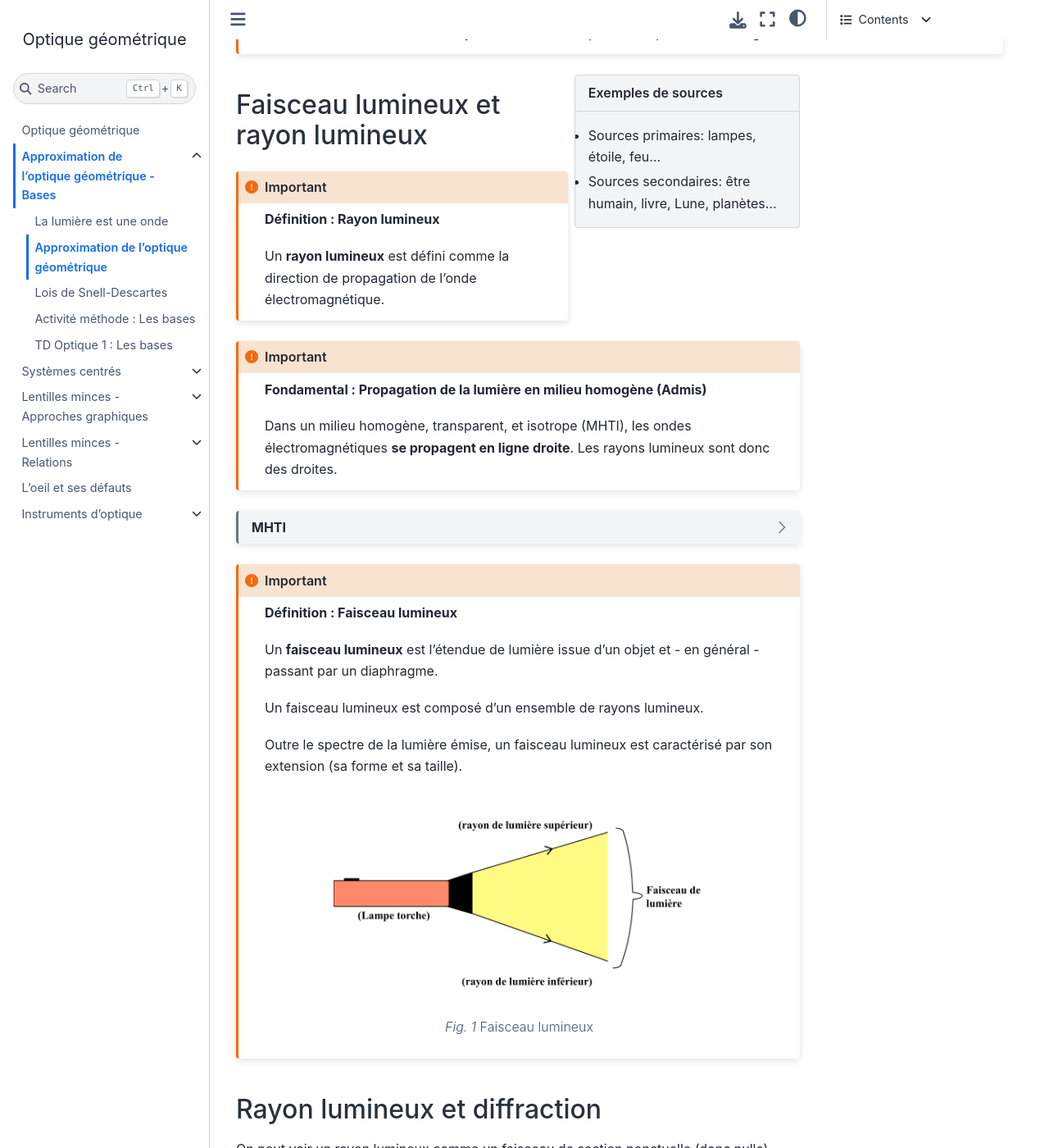
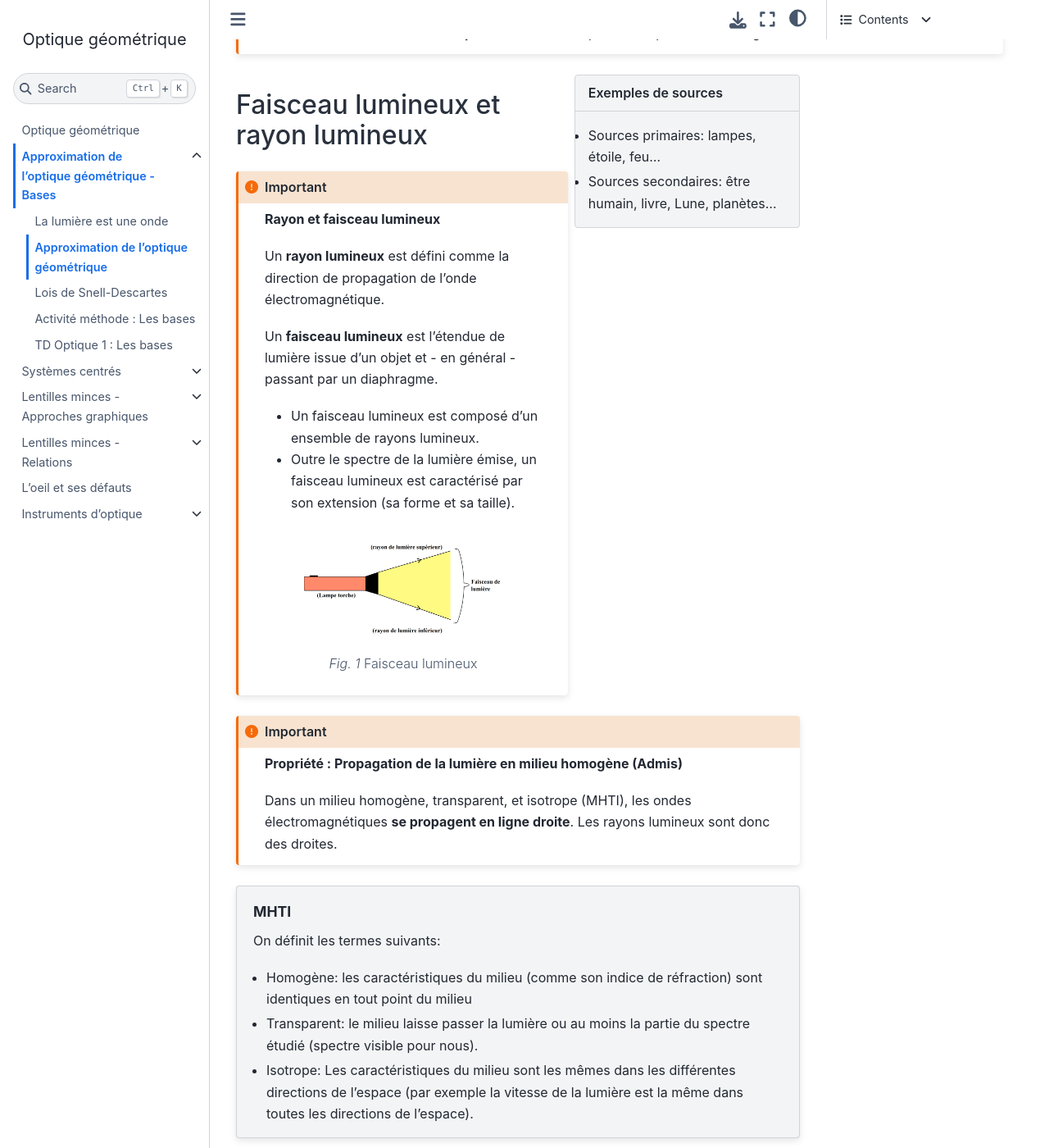
Before and after one commit to pcsi3physiquestan/optique_sources, a Jupyter Book: the page built from notebook/approx.md, in a window 1280 px wide and 1400 px high, scrolled down 569 px. Shown: the whole window at 82% size. Built offline with Jupyter Book 1.0.4 settings and Sphinx 7.4.7 and the Sphinx Book theme 1.1.4, drawn with Linux system fonts in a browser that asks for light colours; pages that are not in the unit, such as notebooks, are missing from menus; some of the changed text lies outside the part shown.

Commit message:
Mise à jour des sources

`````diff
--- a/_static/myfile.css
+++ b/_static/myfile.css
@@ -6,4 +6,6 @@
 
 div.topic{
 	background-color: #f7f7ff;
+	font-size: 0.85em;
+	padding: 0 20px 0 20px;
 }
--- a/notebook/approx.md
+++ b/notebook/approx.md
@@ -37,31 +37,13 @@
 
 ## Faisceau lumineux et rayon lumineux
 
-````{important} __Définition : Rayon lumineux__
+````{important} __Rayon et faisceau lumineux__
 
 Un __rayon lumineux__ est défini comme la direction de propagation de l'onde électromagnétique.
-````
-
-````{important} __Fondamental : Propagation de la lumière en milieu homogène (Admis)__
-
-Dans un milieu homogène, transparent, et isotrope (MHTI), les ondes électromagnétiques __se propagent en ligne droite__. Les rayons lumineux sont donc des droites.
-````
-
-
-```{dropdown} MHTI
-On définit les termes suivants:
-* Homogène: les caractéristiques du milieu (comme son indice de réfraction) sont identiques en tout point du milieu
-* Transparent: le milieu laisse passer la lumière ou au moins la partie du spectre étudié (spectre visible pour nous).
-* Isotrope: Les caractéristiques du milieu sont les mêmes dans les différentes directions de l'espace (par exemple la vitesse de la lumière est la même dans toutes les directions de l'espace).
-```
-
-````{important} __Définition : Faisceau lumineux__
 
 Un __faisceau lumineux__ est l'étendue de lumière issue d'un objet et - en général - passant par un diaphragme.
-
-Un faisceau lumineux est composé d'un ensemble de rayons lumineux.
-
-Outre le spectre de la lumière émise, un faisceau lumineux est caractérisé par son extension (sa forme et sa taille).
+* Un faisceau lumineux est composé d'un ensemble de rayons lumineux.
+* Outre le spectre de la lumière émise, un faisceau lumineux est caractérisé par son extension (sa forme et sa taille).
 
 ```{figure} ./images/faisceau-de-lumiere.png
 :name: faisceau
@@ -71,18 +53,27 @@
 ```
 ````
 
+````{important} __Propriété : Propagation de la lumière en milieu homogène (Admis)__
+
+Dans un milieu homogène, transparent, et isotrope (MHTI), les ondes électromagnétiques __se propagent en ligne droite__. Les rayons lumineux sont donc des droites.
+````
+```{topic} MHTI
+On définit les termes suivants:
+* Homogène: les caractéristiques du milieu (comme son indice de réfraction) sont identiques en tout point du milieu
+* Transparent: le milieu laisse passer la lumière ou au moins la partie du spectre étudié (spectre visible pour nous).
+* Isotrope: Les caractéristiques du milieu sont les mêmes dans les différentes directions de l'espace (par exemple la vitesse de la lumière est la même dans toutes les directions de l'espace).
+```
+
 ## Rayon lumineux et diffraction
 
-On peut voir un rayon lumineux comme un faisceau de  section ponctuelle (donc nulle). Une idée pour isoler un rayon lumineux est donc d'utiliser un diaphragme de section ponctuelle (donc nulle).
+On peut voir un rayon lumineux comme un faisceau de  section ponctuelle (donc nulle). Une idée pour isoler un rayon lumineux est donc d'utiliser un diaphragme de section ponctuelle (donc nulle). Celà permet d'avoir une vision de l'esprit de ce qu'est un rayon. En pratique, on peut chercher à le diaphragmer avec une section très très faible, mais...
 
-Celà permet d'avoir une vision de l'esprit de ce qu'est un rayon. En pratique, on peut chercher à le diaphragmer avec une section très très faible, mais...
+````{margin}
+Le rayon lumineux est uniquement une _vision théorique_ (par la pensée) pour décrire le trajet de la lumière.
+````
+````{important} __Phénomène de diffraction__
 
-
-````{important} __Fondamental : Phénomène de diffraction__
-
-Lorsqu'on essaie d'isoler un rayon lumineux comme précédemment et qu'on atteint une taille de diaphragme de l'ordre du micromètre (pour le visible - c'est-à-dire qu'elle devient de __l'ordre de la longueur d'onde__), la tâche augmente et l'on voit apparaître des anneaux autour de la tâche.
-
-On parle de phénomène de __diffraction.__
+Lorsqu'on essaie d'isoler un rayon lumineux comme précédemment et qu'on atteint une taille de diaphragme de l'ordre du micromètre (pour le visible - c'est-à-dire qu'elle devient de __l'ordre de la longueur d'onde__), la tâche augmente et l'on voit apparaître des anneaux autour de la tâche. On parle de phénomène de __diffraction.__
 
 Le phénomène de diffraction empêche de tendre rigoureusement vers un rayon lumineux isolé. Dans ces conditions, on ne peut même plus parler de rayon lumineux (il n'y a par exemple pas de correspondance entre un rayon avant et après le diaphragme.
 
@@ -95,20 +86,22 @@
 
 ## Approximation de l'optique géométrique
 
-````{important} __Définition : Cadre de l'optique géométrique__
+````{important} __Cadre de l'optique géométrique__
+:class: full-width
 
 On considère qu'on se place dans le cadre d'étude de __l'optique géométrique__ si l'on peut traiter un faisceau lumineux comme un ensemble de rayons lumineux.
 
 Dans ce cadre, les rayons lumineux dans un milieu homogène, transparent et isotrope sont des lignes droites.
 ````
 
-````{important} __Fondamental : Approximation de l'optique géométrique (Admis)__
+````{important} __Approximation de l'optique géométrique (Admis)__
+:class: full-width
 
 On peut se placer dans le cadre de l'optique géométrique si les phénomènes de diffraction sont négligeable c'est-à-dire si __les caractéristiques du milieu (indice de réfraction) varient sur des distances grandes devant la longueur d'onde du milieu__ (ou ne varient pas).
 
 ````
 
-````{dropdown} Distances caratéristiques de variation
+````{topic} Distances caractéristiques de variation
 Les "distances" de variations sont principalement pour nous la taille des diaphragmes et obstacles à la lumière que nous utilisons. Mais on peut étendre cette étude au cas où l'indice de réfraction varie continuement dans l'espace mais très "lentement " (dans l'espace, pas dans le temps). On peut penser à l'atmosphère dont l'indice de réfraction varie en fonction de l'altitude (ce qui cause les mirages par exemple).
 
 Dans ce genre de systèmes, on peut alors s'intéresser à une distance "caractéristique" sur laquelle les variations d'indice de réfraction sont sensibles. C'est cette distance qui doit être comparée à la longueur d'onde. Ce cas d'étude sera très rarement abordés en première (ou en tout cas, nous admettrons que le cadre de l'optique géométrique est alors valable).
@@ -116,17 +109,9 @@
 
 ## Propriétés dans le cadre de l'optique géométrique
 
-````{important} __Fondamental : Propagation rectiligne en MTHI__
+````{important} __Propriétés des rayons__
 
-On rappelle que dans un milieu homogène transparent et isotrope, les rayons lumineux se propagent en ligne droite.
+* Propagation rectiligne : On rappelle que dans un milieu homogène transparent et isotrope, les rayons lumineux se propagent en ligne droite.
+* Indépendance des rayons : Les rayons lumineux sont indépendants, c'est-à-dire que la propagation de l'un n'influe pas sur la propagation l'autre, même quand ils se croisent.
+* __Principe de retour inverse__ : Si pour aller d'un point A à un point B, la lumière emprunte un chemin S. Alors pour aller du point B au point A, elle empruntera le chemin S en sens inverse.
 ````
-
-````{important} __Fondamental : Indépendance des rayons__
-
-Les rayons lumineux sont indépendants, c'est-à-dire que la propagation de l'un n'influe pas sur la propagation l'autre, même quand ils se croisent.
-````
-
-````{important} __Fondamental : Principe de retour inverse__
-
-Si pour aller d'un point A à un point B, la lumière emprunte un chemin S. Alors pour aller du point B au point A, elle empruntera le chemin S en sens inverse.
-````
`````
